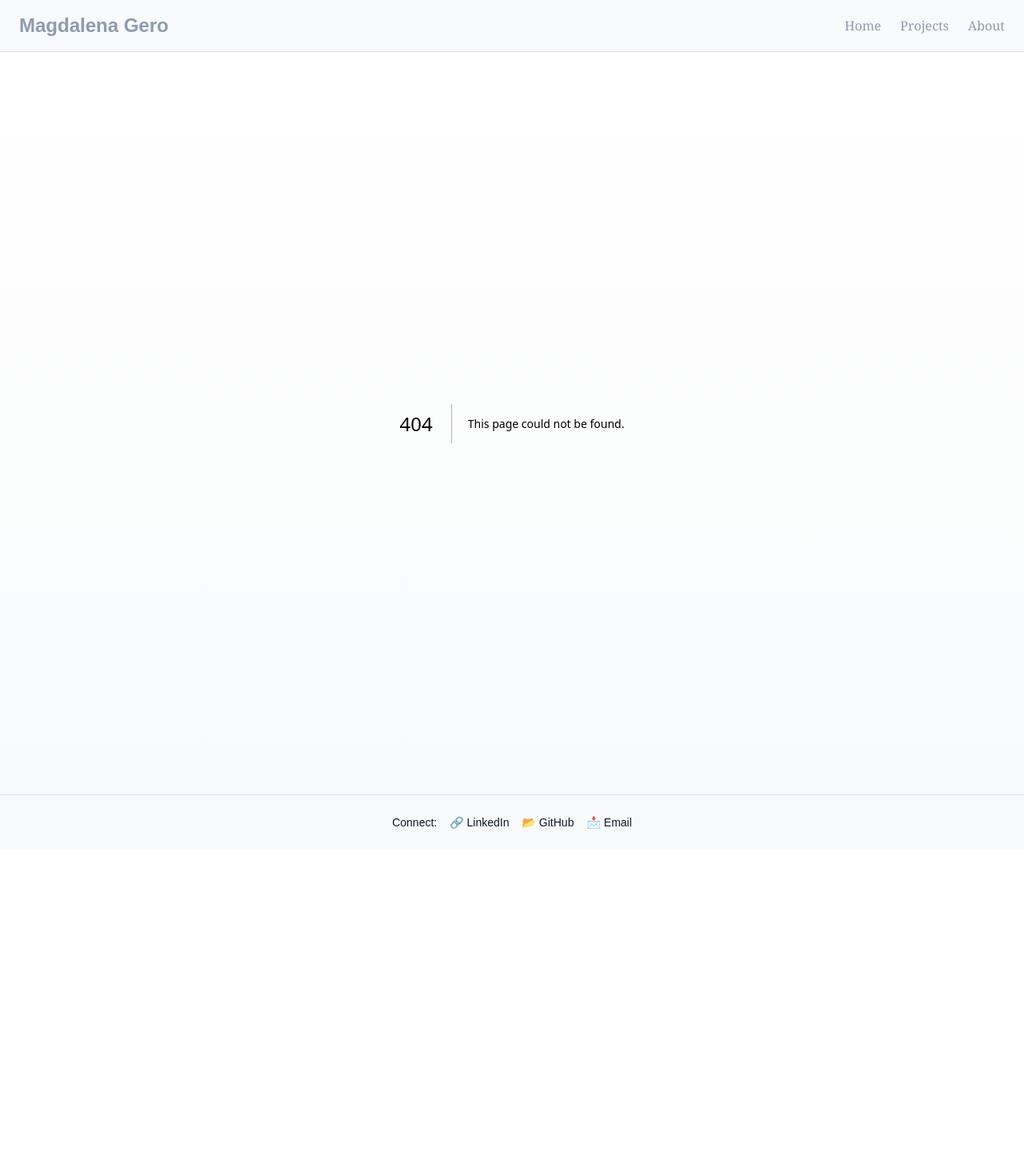
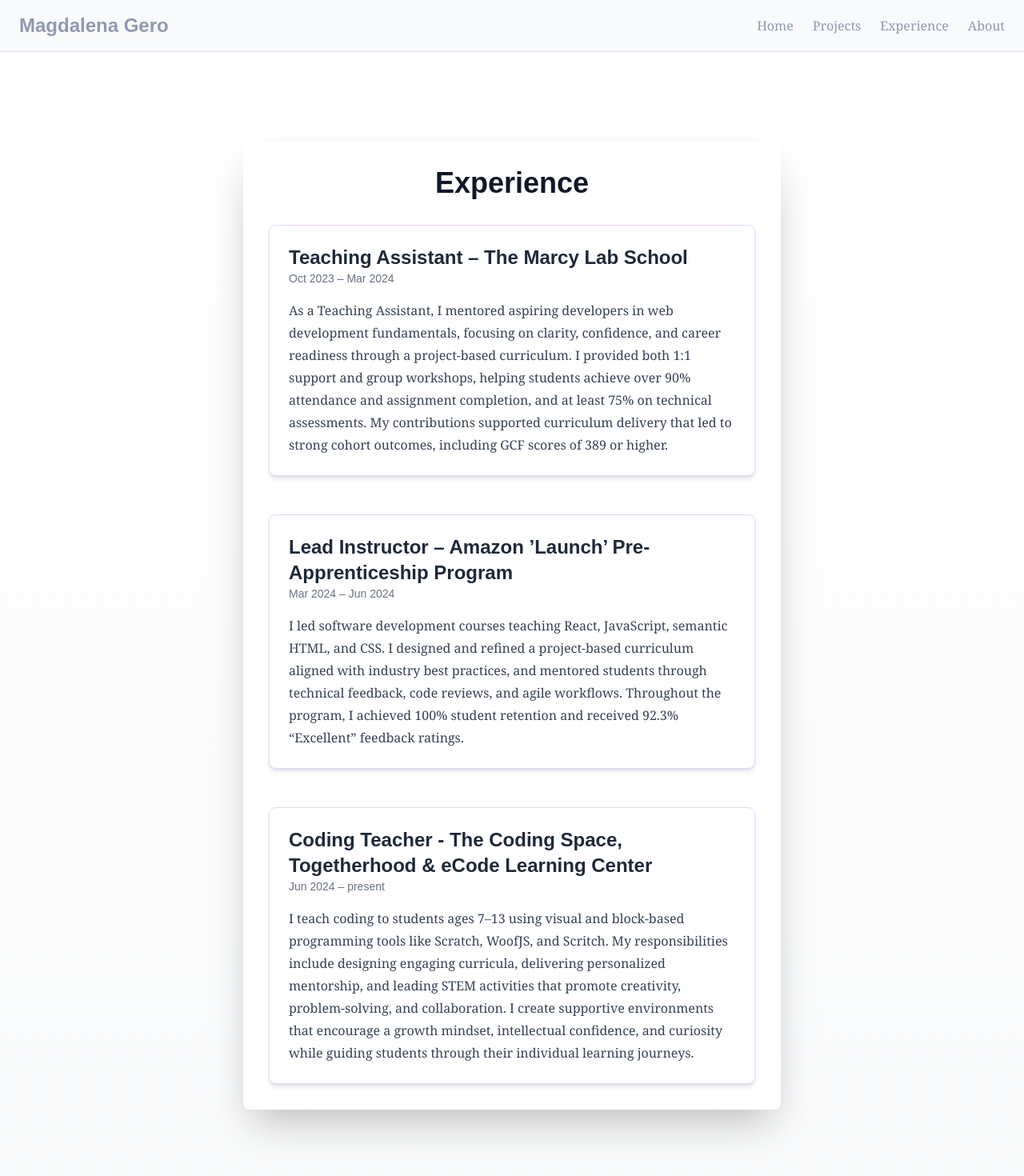
Before and after one commit to magdalenamaygero/my-portfolio, a Next.js app: page /experience in a window 1280 px wide. Before the commit this address had no page. Shown: the top 1470 px of the page at 80% size. Before the commit the page ends 1062 px from the top, so only its background shows below. Built offline with nearby package versions, Linux system fonts and the light colour scheme.

Commit message:
added expeirence page, added to home and nav

```diff
--- /dev/null
+++ b/src/app/experience/page.tsx
@@ -0,0 +1,49 @@
+'use client';
+import React from "react";
+import PageContainer from "@/components/PageContainer";
+import { motion } from "framer-motion";
+
+export default function ExperiencePage() {
+  return (
+    <main className="flex-1 px-6 py-12 bg-gradient-to-b from-white to-gray-50">
+      <PageContainer>
+        <motion.div
+          initial={{ opacity: 0, y: 20 }}
+          animate={{ opacity: 1, y: 0 }}
+          transition={{ duration: 0.6 }}
+        >
+          <h1 className="text-4xl font-bold mb-8 text-gray-900 text-center">Experience</h1>
+
+          <div className="space-y-12">
+            {/* Marcy Lab Experience */}
+            <div className="bg-white shadow-md border border-purple-200 rounded-lg p-6">
+              <h2 className="text-2xl font-semibold text-gray-800">Teaching Assistant – The Marcy Lab School</h2>
+              <p className="text-sm text-gray-500 mb-4">Oct 2023 – Mar 2024</p>
+              <p className="text-gray-700 font-serif leading-7">
+              As a Teaching Assistant, I mentored aspiring developers in web development fundamentals, focusing on clarity, confidence, and career readiness through a project-based curriculum. I provided both 1:1 support and group workshops, helping students achieve over 90% attendance and assignment completion, and at least 75% on technical assessments. My contributions supported curriculum delivery that led to strong cohort outcomes, including GCF scores of 389 or higher.
+              </p>
+            </div>
+
+            {/* Amazon Launch Experience */}
+            <div className="bg-white shadow-md border border-purple-200 rounded-lg p-6">
+              <h2 className="text-2xl font-semibold text-gray-800">Lead Instructor – Amazon ’Launch’ Pre-Apprenticeship Program</h2>
+              <p className="text-sm text-gray-500 mb-4">Mar 2024 – Jun 2024</p>
+              <p className="text-gray-700 font-serif leading-7">
+                I led software development courses teaching React, JavaScript, semantic HTML, and CSS. I designed and refined a project-based curriculum aligned with industry best practices, and mentored students through technical feedback, code reviews, and agile workflows. Throughout the program, I achieved 100% student retention and received 92.3% “Excellent” feedback ratings.
+              </p>
+            </div>
+
+        {/*Coding teacher Experience */}
+            <div className="bg-white shadow-md border border-purple-200 rounded-lg p-6">
+              <h2 className="text-2xl font-semibold text-gray-800">Coding Teacher - The Coding Space, Togetherhood & eCode Learning Center</h2>
+              <p className="text-sm text-gray-500 mb-4">Jun 2024 – present</p>
+              <p className="text-gray-700 font-serif leading-7">
+              I teach coding to students ages 7–13 using visual and block-based programming tools like Scratch, WoofJS, and Scritch. My responsibilities include designing engaging curricula, delivering personalized mentorship, and leading STEM activities that promote creativity, problem-solving, and collaboration. I create supportive environments that encourage a growth mindset, intellectual confidence, and curiosity while guiding students through their individual learning journeys.
+              </p>
+            </div>
+          </div>
+        </motion.div>
+      </PageContainer>
+    </main>
+  );
+}
--- a/src/app/layout.tsx
+++ b/src/app/layout.tsx
@@ -27,6 +27,9 @@ export default function RootLayout({
             </Link>
             <Link href="/projects" className="text-[#8E9AAF] hover:text-[#7898d2] hover:underline transition-colors duration-200">
               Projects
+            </Link>
+            <Link href="/experience" className="text-[#8E9AAF] hover:text-[#7898d2] hover:underline transition-colors duration-200">
+              Experience
             </Link>
             <Link href="/about" className="text-[#8E9AAF] hover:text-[#7898d2] hover:underline transition-colors duration-200">
               About
--- a/src/app/page.tsx
+++ b/src/app/page.tsx
@@ -23,8 +23,8 @@ export default function HomePage() {
           <div className="border border-purple-200 rounded-lg p-6 mb-8 shadow-sm text-left w-full">
             <h3 className="text-xl font-semibold text-gray-800 mb-2">Featured Projects</h3>
             <ul className="list-disc list-inside text-gray-600 space-y-2">
-              <li>📊 Risk-free stock market simulation for strategy building</li>
-              <li>🔋 Connects users with sustainability and community events</li>
+              <li>📊 Risk-free stock market simulation app for learning and strategy building</li>
+              <li>🔋 Connects users with sustainability initiatives and community events</li>
             </ul>
           </div>
 
@@ -52,6 +52,21 @@ export default function HomePage() {
           >
             About Me →
           </Link>
+
+          {/* experience Preview */}
+          <div className="border border-purple-200 rounded-lg p-6 mt-12 mb-6 shadow-sm text-left">
+            <h3 className="text-xl font-semibold text-gray-800 mb-2">Experience</h3>
+            <ul className="list-disc list-inside text-gray-600 space-y-2">
+              <li>👩‍💻 Lead Instructor</li>
+              <li>🌐 Coding Teacher</li>
+              <li>📝 Teaching Assistant</li>
+            </ul>
+          </div>
+          <Link
+            href="/experience"
+            className="inline-block mt-4 px-6 py-2 bg-[#8E9AAF] text-white rounded-md hover:bg-[#7898d2] transition-transform duration-200 hover:-translate-y-1 hover:scale-105">
+            Experience →
+          </Link>
         </motion.div>
       </PageContainer>
     </main>
--- a/src/components/PageContainer.tsx
+++ b/src/components/PageContainer.tsx
@@ -2,7 +2,7 @@ import React from "react";
 
 export default function PageContainer({ children }: { children: React.ReactNode }) {
   return (
-    <div className="w-full px-4 sm:px-6 md:px-8 max-w-prose mx-auto py-8 shadow-2xl  bg-white rounded-lg">
+    <div className="w-full px-4 sm:px-6 md:px-8 max-w-2xl mx-auto py-8 shadow-2xl bg-white rounded-lg">
       {children}
     </div>
   );
```
